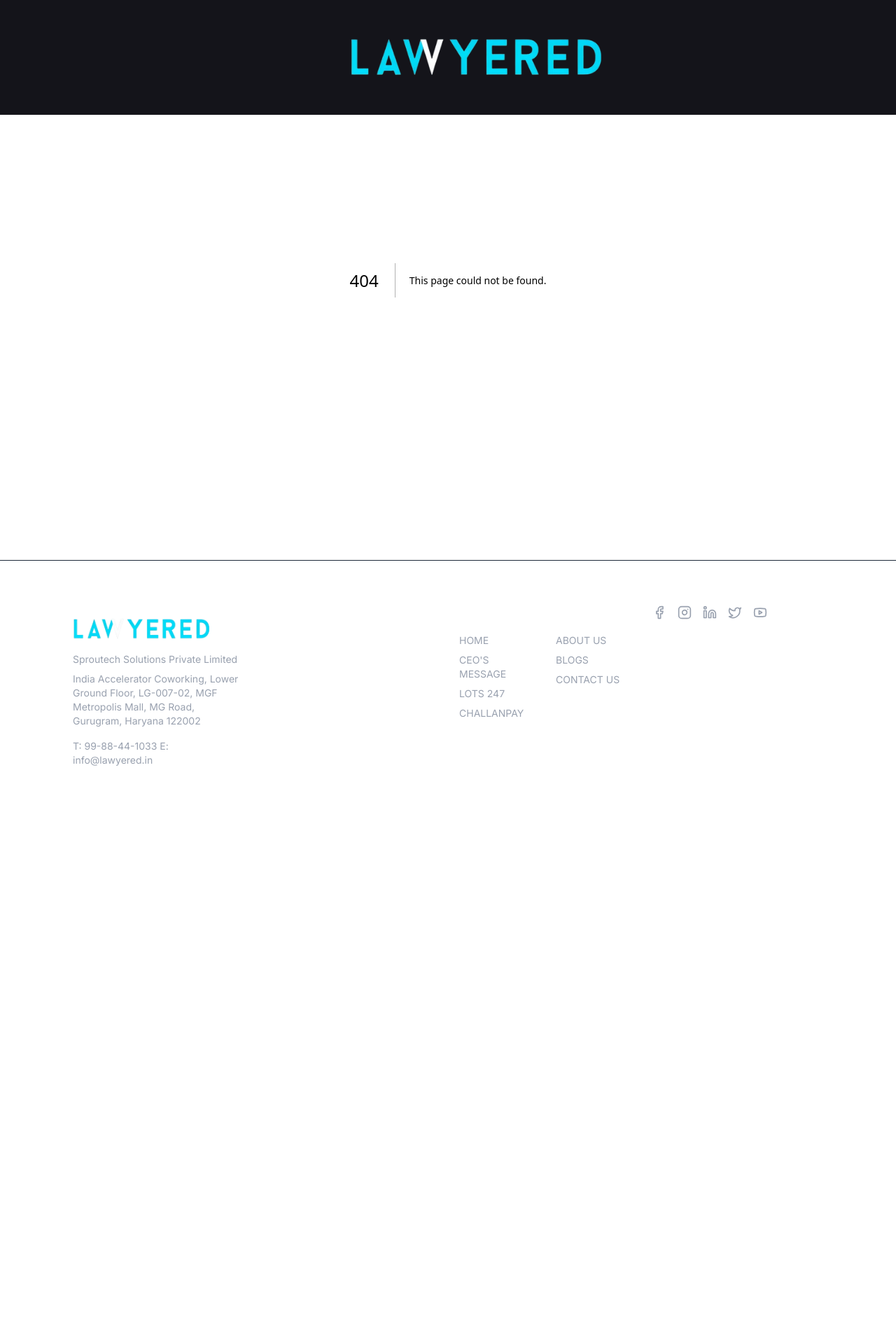
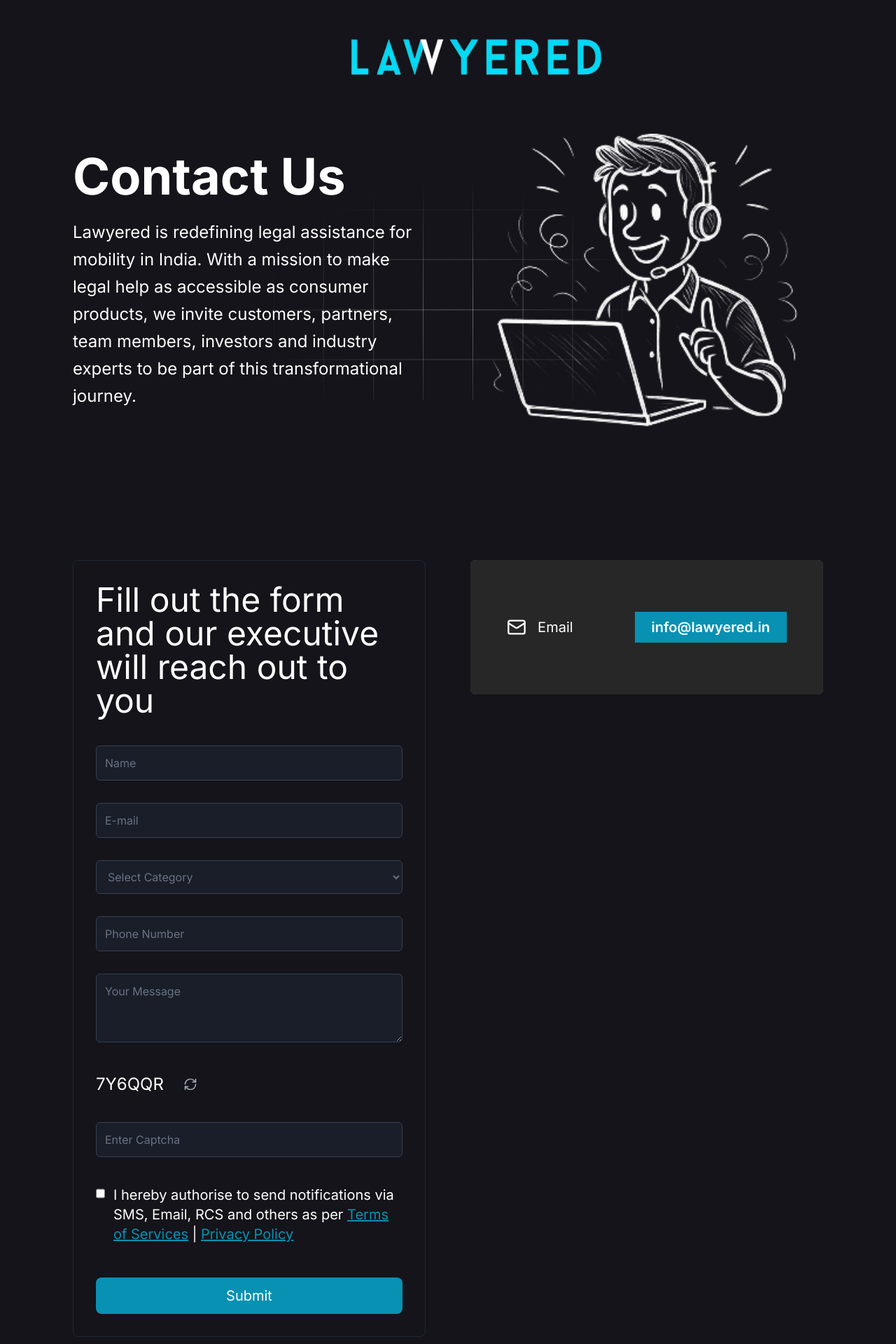
Before and after one commit to AishMishra001/Lawyered-website, a Next.js app: page /about-us in a window 1280 px wide. Before the commit this address had no page. Shown: the top 1920 px of the page at 70% size. Before the commit the page ends 1160 px from the top, so only its background shows below. Built offline with nearby package versions, Linux system fonts and the light colour scheme; grey boxes are pictures that could not be loaded.

Commit message:
about us

```diff
--- /dev/null
+++ b/app/about-us/page.tsx
@@ -0,0 +1,119 @@
+// app/about-us/page.tsx
+
+import Image from "next/image";
+import { Mail, RefreshCw } from "lucide-react";
+
+// Section 1: Hero
+function AboutHero() {
+  return (
+    <div className="relative w-full overflow-hidden">
+      {/* Background elements */}
+      <div className="absolute inset-0 h-full w-full bg-grid-white/[0.05]"></div>
+      <div className="absolute inset-0 z-0 flex justify-center items-center">
+        <div className="relative w-1/2 h-1/2">
+          <Image
+            src="/Frame.png"
+            alt="background frame"
+            fill
+            className="object-contain opacity-100"
+          />
+        </div>
+      </div>
+
+      <div className="relative px-4 md:px-26 z-10 max-w-8xl mx-auto py-32 grid md:grid-cols-2 gap-16 items-center h-screen">
+        {/* Left Column: Text Content */}
+        <div className="flex flex-col gap-6">
+          <h1 className="text-7xl font-bold text-white">Contact Us</h1>
+          <p className="text-2xl text-white leading-relaxed">
+            Lawyered is redefining legal assistance for mobility in India. With a mission to make legal help as accessible as consumer products, we invite customers, partners, team members, investors and industry experts to be part of this transformational journey.
+          </p>
+        </div>
+
+        {/* Right Column: Sticker */}
+        <div className="flex justify-center">
+          <Image
+            src="/sticker8.png"
+            alt="Customer support agent"
+            width={600}
+            height={500}
+            className="object-contain"
+          />
+        </div>
+      </div>
+    </div>
+  );
+}
+
+// Section 2: Forms
+function ContactFormSection() {
+  return (
+    <div className="pb-24 px-4 md:px-26">
+      <div className="max-w-8xl mx-auto grid md:grid-cols-2 gap-16 items-start">
+        {/* Left Column: Form */}
+        <div className="border border-gray-800 rounded-lg p-8 space-y-10">
+          <h2 className="text-5xl text-white">
+            Fill out the form and our executive will reach out to you
+          </h2>
+          <form className="space-y-8">
+            <input type="text" placeholder="Name" className="w-full bg-gray-800/50 border border-gray-700 rounded-md p-3 placeholder-gray-500"/>
+            <input type="email" placeholder="E-mail" className="w-full bg-gray-800/50 border border-gray-700 rounded-md p-3 placeholder-gray-500"/>
+            <select className="w-full bg-gray-800/50 border border-gray-700 rounded-md p-3 text-gray-500">
+              <option>Select Category</option>
+            </select>
+            <input type="tel" placeholder="Phone Number" className="w-full bg-gray-800/50 border border-gray-700 rounded-md p-3 placeholder-gray-500"/>
+            <textarea placeholder="Your Message" rows={3} className="w-full bg-gray-800/50 border border-gray-700 rounded-md p-3 placeholder-gray-500"></textarea>
+
+            <div className="flex items-center gap-4">
+              <div className="font-[Times New Roman] text-2xl">
+                7Y6QQR
+              </div>
+              <button type="button" className="p-3 text-gray-400">
+                <RefreshCw size={20} />
+              </button>
+            </div>
+            <input type="text" placeholder="Enter Captcha" className="w-full bg-gray-800/50 border border-gray-700 rounded-md p-3 placeholder-gray-500"/>
+
+            <div className="flex items-start gap-3 pt-2">
+              <input type="checkbox" id="auth" className="mt-1 h-4 w-4 rounded bg-gray-700 border-gray-600 accent-[#0891B2]"/>
+              <label htmlFor="auth" className="text-xl text-white">
+                I hereby authorise to send notifications via SMS, Email, RCS and others as per <a href="#" className="text-[#0891B2] underline">Terms of Services</a> | <a href="#" className="text-[#0891B2] underline">Privacy Policy</a>
+              </label>
+            </div>
+
+            <button type="submit" className="w-full bg-[#0891B2] text-white py-3 text-xl rounded-lg mt-4">
+              Submit
+            </button>
+          </form>
+        </div>
+
+        {/* Right Column: Email Info */}
+        <div className="relative rounded-lg overflow-hidden p-8 flex flex-col justify-center items-center h-48">
+            <Image src="/road-forest.jpg" alt="Road in a forest" layout="fill" className="object-cover z-0 opacity-80"/>
+            <div className="absolute inset-0 bg-black/70 z-10"></div>
+            <div className="relative z-20 flex items-center gap-22">
+
+              <div className="flex gap-4">
+
+                <Mail size={28} className="text-white"/>
+                <p className="text-xl text-white">Email</p>
+              </div>
+                <a href="mailto:info@lawyered.in" className="bg-[#0891B2] text-white font-semibold px-6 py-2 text-xl">
+                    info@lawyered.in
+                </a>
+            </div>
+        </div>
+      </div>
+    </div>
+  );
+}
+
+
+// Assembling the page
+export default function AboutUsPage() {
+  return (
+    <>
+      <AboutHero />
+      <ContactFormSection />
+    </>
+  );
+}
--- a/app/components/Footer.tsx
+++ b/app/components/Footer.tsx
@@ -20,15 +20,15 @@
             <h3 className="font-semibold text-white mb-4">Quick Links</h3>
             <ul className="space-y-2 text-sm">
               <li><Link href="#" className="hover:text-white">HOME</Link></li>
-              <li><Link href="#" className="hover:text-white">CEO&apos;S MESSAGE</Link></li>
-              <li><Link href="#" className="hover:text-white">LOTS 247</Link></li>
-              <li><Link href="#" className="hover:text-white">CHALLANPAY</Link></li>
+              <li><Link href="/ceo-message" className="hover:text-white">CEO&apos;S MESSAGE</Link></li>
+              <li><Link href="/lots-247" className="hover:text-white">LOTS 247</Link></li>
+              <li><Link href="/challan-pay" className="hover:text-white">CHALLANPAY</Link></li>
             </ul>
           </div>
           <div>
             <h3 className="font-semibold text-white mb-4">Company</h3>
              <ul className="space-y-2 text-sm">
-              <li><Link href="#" className="hover:text-white">ABOUT US</Link></li>
+              <li><Link href="/about-us" className="hover:text-white">ABOUT US</Link></li>
               <li><Link href="#" className="hover:text-white">BLOGS</Link></li>
               <li><Link href="#" className="hover:text-white">CONTACT US</Link></li>
             </ul>
--- a/app/components/Navbar.tsx
+++ b/app/components/Navbar.tsx
@@ -10,7 +10,7 @@
     { href: "/challan-pay", label: "CHALLANPAY" },
   ];
   const navLinksRight = [
-    { href: "#", label: "ABOUT US" },
+    { href: "/about-us", label: "ABOUT US" },
     { href: "#", label: "BLOGS" },
     { href: "#", label: "CONTACT US" },
   ];
```
Also changed, not shown: public/sticker8.png (added).
